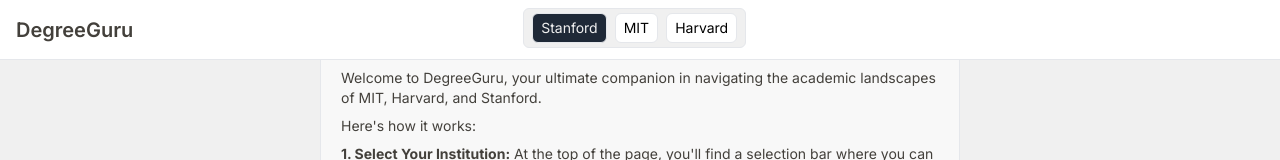
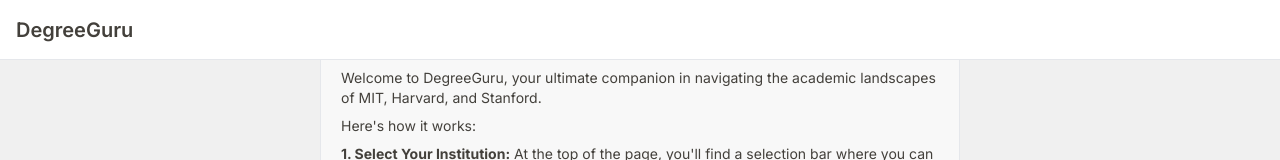
Before and after one commit to Rubye1998/Python_AI_RAG, a Next.js app: page / in a window 1280 px wide. Shown: the top 160 px of the page. Built offline with nearby package versions, Linux system fonts and the light colour scheme.

Commit message:
remove choices

```diff
--- a/src/app/api/guru/route.tsx
+++ b/src/app/api/guru/route.tsx
@@ -6,12 +6,11 @@
 import { Message as VercelChatMessage, StreamingTextResponse } from "ai";
 
 import { AIMessage, ChatMessage, HumanMessage } from "@langchain/core/messages";
-import { ChatOpenAI } from "@langchain/openai";
+import { ChatOpenAI, OpenAIEmbeddings } from "@langchain/openai";
 import { createRetrieverTool } from "langchain/tools/retriever";
 import { AgentExecutor, createOpenAIFunctionsAgent } from "langchain/agents";
 import { ChatPromptTemplate, MessagesPlaceholder } from "@langchain/core/prompts";
 
-import { createVectorStore, VectorStoreError } from "../../vectorstore/VectorStoreConfig";
 import { UpstashVectorStore } from "../../vectorstore/UpstashVectorStore"
 
 
@@ -76,23 +75,8 @@
     });
 
     // Extract vector store choice from request body
-    const vectorStoreChoice = body.data.vectorStore;
 
-    let vectorstore: UpstashVectorStore;
-    try {
-      // Create vector store based on the choice
-      vectorstore = createVectorStore(vectorStoreChoice);
-    } catch (error) {
-      if (error instanceof VectorStoreError) {
-        // Handle invalid vector store choice or missing environment variables
-        return NextResponse.json({ message: error.message }, { status: 400 });
-      } else {
-        // Handle other errors
-        console.error(error);
-        return NextResponse.json({ message: "Internal server error" }, { status: 500 });
-      }
-    }
-
+    const vectorstore = await new UpstashVectorStore(new OpenAIEmbeddings());
     const retriever = vectorstore.asRetriever();
 
     /**
@@ -114,7 +98,7 @@
      */
 
     const AGENT_SYSTEM_TEMPLATE = `
-    You are an artificial intelligence university bot named DegreeGuru, programmed to respond to inquiries about the university ${vectorStoreChoice} in a highly systematic and data-driven manner.
+    You are an artificial intelligence university bot named DegreeGuru, programmed to respond to inquiries about Stanford in a highly systematic and data-driven manner.
 
     Your responses should be precise and factual, with an emphasis on using the context provided and providing links from the context whenever posible. Begin your answers with a formal greeting and sign off with a closing statement about promoting knowledge.
 
--- a/src/app/components/Choices.tsx
+++ /dev/null
@@ -1,53 +0,0 @@
-import { Dispatch, SetStateAction } from 'react';
-
-export type ChoicesType = "MIT" | "Stanford" | "Harvard"
-
-interface ChoiceProps {
-  handleChange: Dispatch<SetStateAction<ChoicesType>>;
-  choice: ChoicesType;
-  selected: ChoicesType;
-  disabled: boolean
-}
-
-const Choice: React.FC<ChoiceProps> = ({ handleChange, choice, selected, disabled }) => {
-  return (
-    <button
-      onClick={() => handleChange(choice)}
-      className={
-        `transition outline-none m-1 px-2 py-1 text-center border rounded-md ${
-        selected === choice ? 'bg-gray-800 text-[#F0F0F0]' : 'bg-[#FFFFFF]'
-      } `}
-      disabled={disabled}
-    >
-      {choice}
-    </button>
-  )
-}
-
-interface ChoicesProps {
-  handleChange: Dispatch<SetStateAction<ChoicesType>>;
-  selected: ChoicesType;
-  disabled: boolean
-}
-
-export const Choices: React.FC<ChoicesProps> = ({ handleChange, selected, disabled }) => {
-  const choices: ChoicesType[] = ["Stanford", "MIT", "Harvard"]
-
-  return (
-    <div className="text-sm border rounded-md flex mt-2 px-1 bg-[#F0F0F0]">
-      {
-        choices.map(
-          choice => (
-            <Choice
-              handleChange={handleChange}
-              choice={choice}
-              selected={selected}
-              disabled={disabled}
-              key={choice}
-            />
-          )
-        )
-      }
-    </div>
-  );
-};
--- a/src/app/page.tsx
+++ b/src/app/page.tsx
@@ -4,19 +4,10 @@
 import Link from 'next/link'
 import { useChat } from 'ai/react';
 import Message from './components/Message';
-import { Choices, ChoicesType } from './components/Choices';
 import Landing from './components/Landing';
 
 export default function Home() {
-  const [state, setSelectedOption] = useState<{
-    selected: ChoicesType;
-    showLanding: boolean;
-    streaming: boolean
-  }>({
-    selected: "Stanford",
-    showLanding: true,
-    streaming: false
-  });
+  const [state, setSelectedOption] = useState<{streaming: boolean}>({streaming: false});
 
   const { messages, input, handleInputChange, handleSubmit } = useChat({
     api: "/api/guru",
@@ -47,21 +38,6 @@
             </Link>
           </h1>
         </div>
-        <div>
-          <Choices
-            handleChange={(key) => {
-              setSelectedOption(prevState => ({
-                ...prevState,
-                selected: key as ChoicesType
-              }));
-            }}
-            selected={state.selected}
-            disabled={state.streaming}
-          />
-        </div>
-        <div>
-          {/* empty div */}
-        </div>
       </div>
 
       <div className="h-[84vh] transition-all w-3/4 lg:w-1/2 flex flex-col items-center border-x scrollbar-thumb-blue scrollbar-thumb-rounded scrollbar-track-blue-lighter scrollbar-w-1 overflow-y-scroll">
@@ -75,14 +51,9 @@
       <div className="h-[8.5vh] absolute bottom-0 lg:left-1/4 w-3/4 lg:w-1/2 text-sm border border-gray-200">
           <form
             onSubmit={e => {
-              handleSubmit(e, {
-                data: {
-                  vectorStore: state.selected
-                },
-              });
+              handleSubmit(e);
               setSelectedOption(prevState => ({
                 ...prevState,
-                showLanding: false,
                 streaming: true
               }));
             }}
--- a/src/app/vectorstore/UpstashVectorStore.d.ts
+++ b/src/app/vectorstore/UpstashVectorStore.d.ts
@@ -2,7 +2,7 @@
 import { Index } from "@upstash/vector";
 
 export class UpstashVectorStore extends VectorStore {
-    constructor(embeddings: any, vectorUrl?: string, vectorToken?: string);
+    constructor(embeddings: any);
     index: Index;
     similaritySearchVectorWithScore(query: any, k: any, filter: any): Promise<any[][]>;
 }
--- a/src/app/vectorstore/UpstashVectorStore.js
+++ b/src/app/vectorstore/UpstashVectorStore.js
@@ -7,14 +7,14 @@
         return "upstash";
     }
 
-    constructor(embeddings, vectorUrl, vectorToken) {
-        super(embeddings);
+    constructor(embeddings) {
+            super(embeddings);
 
-        this.index = new Index({
-            url: vectorUrl,
-            token: vectorToken,
-        });
-    }
+            this.index = new Index({
+                url: process.env.UPSTASH_VECTOR_URL,
+                token: process.env.UPSTASH_VECTOR_TOKEN,
+            });
+        }
 
     async similaritySearchVectorWithScore(query, k, filter) {
         const result = await this.index.query({
--- a/src/app/vectorstore/VectorStoreConfig.ts
+++ /dev/null
@@ -1,37 +0,0 @@
-import { UpstashVectorStore } from "../vectorstore/UpstashVectorStore";
-import { OpenAIEmbeddings } from "@langchain/openai";
-
-export class VectorStoreError extends Error {
-  constructor(message: string) {
-    super(message);
-    this.name = "VectorStoreError";
-  }
-}
-
-export function createVectorStore(vectorStoreChoice: string): UpstashVectorStore {
-  let vectorUrl: string | undefined;
-  let vectorToken: string | undefined;
-
-  switch (vectorStoreChoice) {
-    case "MIT":
-      vectorUrl = process.env.UPSTASH_VECTOR_REST_URL_MIT;
-      vectorToken = process.env.UPSTASH_VECTOR_REST_TOKEN_MIT;
-      break;
-    case "Stanford":
-      vectorUrl = process.env.UPSTASH_VECTOR_REST_URL_STANFORD;
-      vectorToken = process.env.UPSTASH_VECTOR_REST_TOKEN_STANFORD;
-      break;
-    case "Harvard":
-      vectorUrl = process.env.UPSTASH_VECTOR_REST_URL_HARVARD;
-      vectorToken = process.env.UPSTASH_VECTOR_REST_TOKEN_HARVARD;
-      break;
-    default:
-      throw new VectorStoreError(`Invalid vector store choice: ${vectorStoreChoice}`);
-  }
-
-  if (!vectorUrl || !vectorToken) {
-    throw new Error(`Missing environment variables for vector store: ${vectorStoreChoice}`);
-  }
-
-  return new UpstashVectorStore(new OpenAIEmbeddings(), vectorUrl, vectorToken);
-}
```
Also changed, not shown: 2 other files (tests, documents, lock files or other folders).
